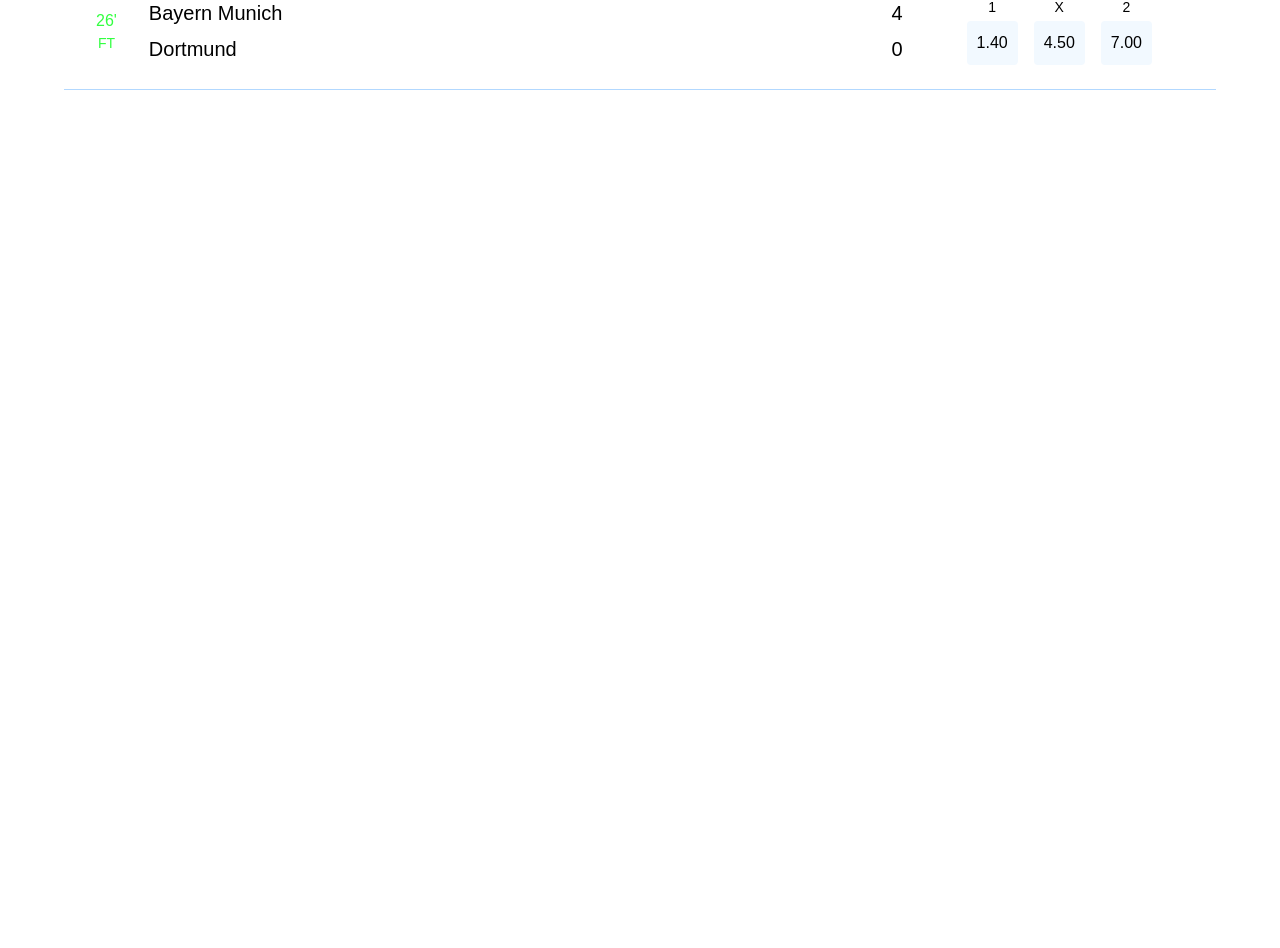
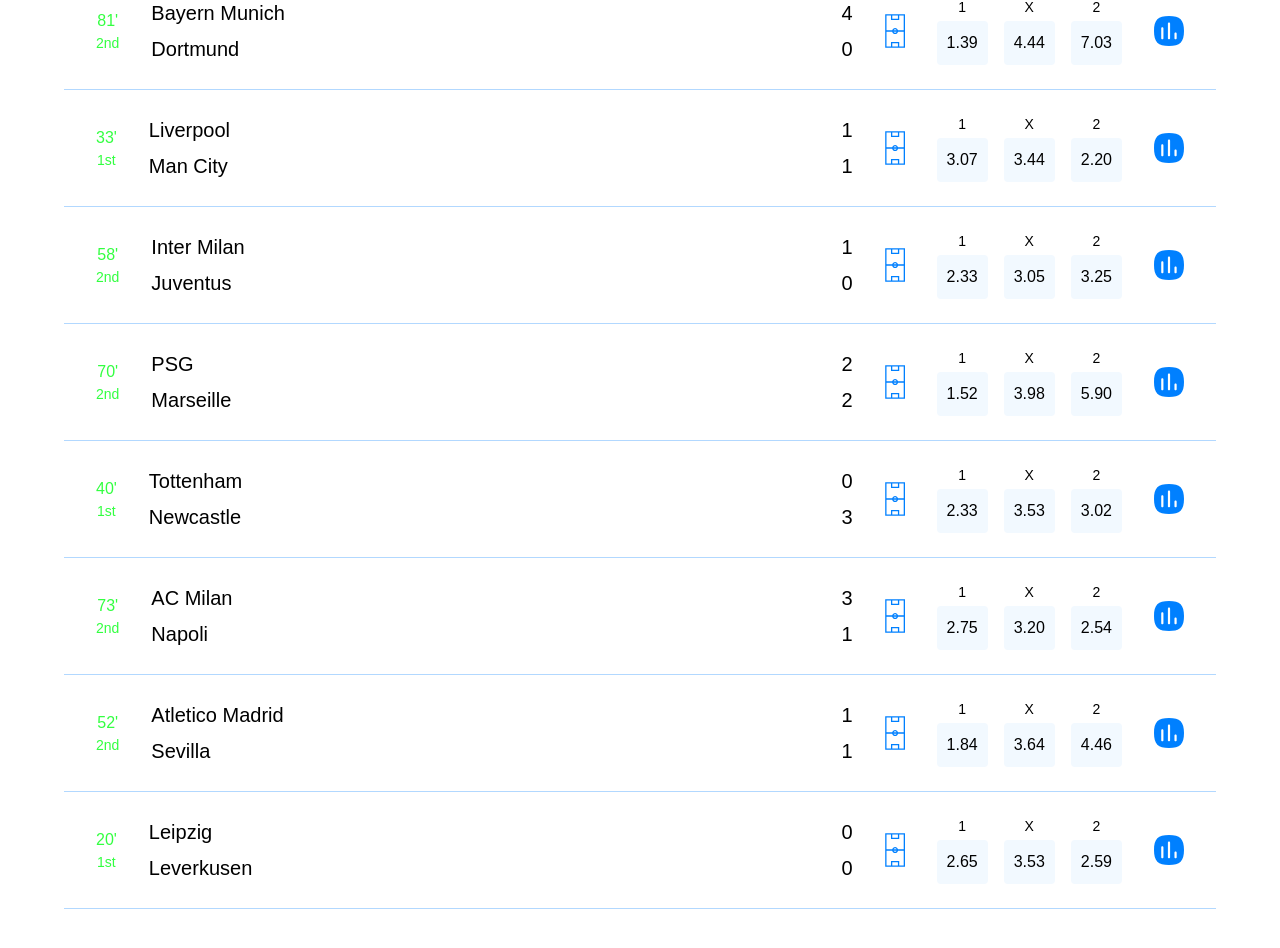
Before and after one commit to Israel-Orere/SuperWager, a Next.js app in the folder frontend/: page / in a window 1280 px wide. Shown: the part 1158-2106 px from the top of the page. Before the commit the page ends 1328 px from the top, so only its background shows below. Built offline with nearby package versions, Linux system fonts and the light colour scheme; a web font is replaced by a local one.

Commit message:
Enhance SVG icons and update matches table with live match data. Added minute tracking for matches and improved odds calculation logic.

```diff
--- a/frontend/src/assets/svgs/analysis.tsx
+++ b/frontend/src/assets/svgs/analysis.tsx
@@ -1,3 +1,19 @@
 export default function Analysis(props: React.SVGProps<SVGSVGElement>) {
-  return null;
+  return (
+    <svg
+      {...props}
+      width="30"
+      height="30"
+      viewBox="0 0 30 30"
+      fill="none"
+      xmlns="http://www.w3.org/2000/svg"
+    >
+      <path
+        fillRule="evenodd"
+        clipRule="evenodd"
+        d="M22.6619 22.2062C22.6619 22.8128 22.1696 23.3052 21.5629 23.3052C20.9563 23.3052 20.464 22.8128 20.464 22.2062V17.5804C20.464 16.9737 20.9563 16.4814 21.5629 16.4814C22.1696 16.4814 22.6619 16.9737 22.6619 17.5804V22.2062ZM16.0989 22.2062C16.0989 22.8128 15.6066 23.3052 15 23.3052C14.3933 23.3052 13.901 22.8128 13.901 22.2062V7.70293C13.901 7.09484 14.3933 6.60398 15 6.60398C15.6066 6.60398 16.0989 7.09484 16.0989 7.70293V22.2062ZM9.42612 22.2062C9.42612 22.8128 8.93379 23.3052 8.32716 23.3052C7.72054 23.3052 7.22821 22.8128 7.22821 22.2062V12.3977C7.22821 11.7911 7.72054 11.2987 8.32716 11.2987C8.93379 11.2987 9.42612 11.7911 9.42612 12.3977V22.2062ZM15 0C3.92401 0 0 3.924 0 15C0 26.076 3.92401 30 15 30C26.0745 30 30 26.076 30 15C30 3.924 26.0745 0 15 0Z"
+        fill="#0080FF"
+      />
+    </svg>
+  );
 }
--- a/frontend/src/assets/svgs/football-pitch.tsx
+++ b/frontend/src/assets/svgs/football-pitch.tsx
@@ -1,5 +1,19 @@
 export default function FootballPitchIcon(
   props: React.SVGProps<SVGSVGElement>
 ) {
-  return null;
+  return (
+    <svg
+      {...props}
+      width="20"
+      height="34"
+      viewBox="0 0 20 34"
+      fill="none"
+      xmlns="http://www.w3.org/2000/svg"
+    >
+      <path
+        d="M0.199219 33.8379H20L20 0.162109H0.199219L0.199219 33.8379ZM1.5 32.5371L1.5 17.6504H7.21014C7.50896 18.9692 8.69426 19.9629 10.0996 19.9629C11.505 19.9629 12.6903 18.9692 12.9891 17.6504H18.6992V32.5371H14.2188V27.9121H5.98047V32.5371H1.5ZM1.5 16.3496L1.5 1.46289H5.98047V6.08789H14.2188V1.46289H18.6992L18.6992 16.3496H12.9891C12.6903 15.0308 11.505 14.0371 10.0996 14.0371C8.69426 14.0371 7.50889 15.0308 7.21014 16.3496H1.5ZM7.28125 32.5371V29.2129H12.918V32.5371H7.28125ZM7.28125 4.78711V1.46289H12.918V4.78711H7.28125ZM8.56707 17.6504H11.6321C11.3816 18.248 10.7939 18.6621 10.0996 18.6621C9.40543 18.6621 8.81762 18.248 8.56707 17.6504ZM8.56707 16.3496C8.81762 15.752 9.40535 15.3379 10.0996 15.3379C10.7938 15.3379 11.3816 15.752 11.6321 16.3496H8.56707Z"
+        fill="#0080FF"
+      />
+    </svg>
+  );
 }
--- a/frontend/src/components/matches-table.tsx
+++ b/frontend/src/components/matches-table.tsx
@@ -12,6 +12,7 @@
       awayTeam: "Chelsea",
       score: { home: 2, away: 1 },
       odds: { home: 2.1, draw: 3.4, away: 3.2 },
+      minute: 64,
     },
     {
       id: 2,
@@ -19,6 +20,7 @@
       awayTeam: "Real Madrid",
       score: { home: 0, away: 0 },
       odds: { home: 2.5, draw: 3.3, away: 2.7 },
+      minute: 45,
     },
     {
       id: 3,
@@ -26,26 +28,77 @@
       awayTeam: "Dortmund",
       score: { home: 4, away: 0 },
       odds: { home: 1.4, draw: 4.5, away: 7.0 },
+      minute: 78,
     },
-  ],
-  upcomingMatches: [
     {
       id: 4,
       homeTeam: "Liverpool",
       awayTeam: "Man City",
+      score: { home: 1, away: 1 },
       odds: { home: 3.1, draw: 3.5, away: 2.2 },
+      minute: 32,
     },
     {
       id: 5,
       homeTeam: "Inter Milan",
       awayTeam: "Juventus",
+      score: { home: 1, away: 0 },
       odds: { home: 2.3, draw: 3.1, away: 3.2 },
+      minute: 56,
     },
     {
       id: 6,
       homeTeam: "PSG",
       awayTeam: "Marseille",
+      score: { home: 2, away: 2 },
       odds: { home: 1.5, draw: 4.0, away: 6.0 },
+      minute: 67,
+    },
+    {
+      id: 7,
+      homeTeam: "Tottenham",
+      awayTeam: "Newcastle",
+      score: { home: 0, away: 2 },
+      odds: { home: 2.1, draw: 3.4, away: 3.3 },
+      minute: 39,
+    },
+    {
+      id: 8,
+      homeTeam: "AC Milan",
+      awayTeam: "Napoli",
+      score: { home: 3, away: 1 },
+      odds: { home: 2.8, draw: 3.2, away: 2.5 },
+      minute: 72,
+    },
+    {
+      id: 9,
+      homeTeam: "Atletico Madrid",
+      awayTeam: "Sevilla",
+      score: { home: 1, away: 1 },
+      odds: { home: 1.8, draw: 3.6, away: 4.5 },
+      minute: 51,
+    },
+    {
+      id: 10,
+      homeTeam: "Leipzig",
+      awayTeam: "Leverkusen",
+      score: { home: 0, away: 0 },
+      odds: { home: 2.7, draw: 3.5, away: 2.6 },
+      minute: 18,
+    },
+  ],
+  upcomingMatches: [
+    {
+      id: 11,
+      homeTeam: "Man United",
+      awayTeam: "Aston Villa",
+      odds: { home: 1.9, draw: 3.6, away: 4.0 },
+    },
+    {
+      id: 12,
+      homeTeam: "Roma",
+      awayTeam: "Lazio",
+      odds: { home: 2.4, draw: 3.2, away: 3.0 },
     },
   ],
 };
@@ -56,30 +109,48 @@
 
     const updated = { ...match };
 
+    updated.minute = Math.min(
+      90,
+      updated.minute + Math.floor(Math.random() * 3) + 1
+    );
+
     if (Math.random() < 0.1) {
-      const outcome = Math.random();
-
-      if (outcome < 0.4) {
+      if (Math.random() < 0.5) {
         updated.score.home += 1;
-      } else if (outcome < 0.8) {
+        updated.odds.home = Math.max(
+          1.1,
+          +(updated.odds.home * 0.9).toFixed(2)
+        );
+        updated.odds.away = Math.max(
+          1.1,
+          +(updated.odds.away * 1.1).toFixed(2)
+        );
+      } else {
         updated.score.away += 1;
+        updated.odds.away = Math.max(
+          1.1,
+          +(updated.odds.away * 0.9).toFixed(2)
+        );
+        updated.odds.home = Math.max(
+          1.1,
+          +(updated.odds.home * 1.1).toFixed(2)
+        );
+      }
+      updated.odds.draw = Math.max(1.1, +(updated.odds.draw * 1.05).toFixed(2));
     }
 
-      updated.odds = {
-        home: Math.max(
+    updated.odds.home = Math.max(
       1.1,
-          +(updated.odds.home * (0.95 + Math.random() * 0.1)).toFixed(2)
-        ),
-        draw: Math.max(
+      +(updated.odds.home * (0.98 + Math.random() * 0.04)).toFixed(2)
+    );
+    updated.odds.draw = Math.max(
       1.1,
-          +(updated.odds.draw * (0.95 + Math.random() * 0.1)).toFixed(2)
-        ),
-        away: Math.max(
+      +(updated.odds.draw * (0.98 + Math.random() * 0.04)).toFixed(2)
+    );
+    updated.odds.away = Math.max(
       1.1,
-          +(updated.odds.away * (0.95 + Math.random() * 0.1)).toFixed(2)
-        ),
-      };
-    }
+      +(updated.odds.away * (0.98 + Math.random() * 0.04)).toFixed(2)
+    );
 
     return updated;
   });
@@ -151,8 +222,10 @@
               >
                 <div className="flex items-center gap-8">
                   <div className="flex flex-col items-center justify-center text-[#32ff40]">
-                    <span className="text-base">26&apos;</span>
-                    <span className="text-sm">FT</span>
+                    <span className="text-base">{match.minute}&apos;</span>
+                    <span className="text-sm">
+                      {match.minute < 46 ? "1st" : "2nd"}
+                    </span>
                   </div>
                   <div className="text-xl flex flex-col gap-2 justify-center">
                     <span>{match.homeTeam}</span>
```
Lines whose indentation alone changed are shown as unchanged.
